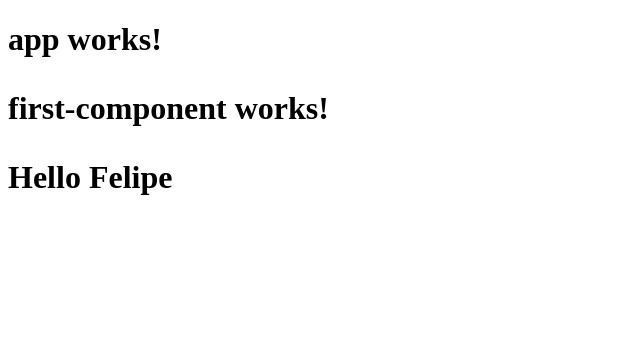
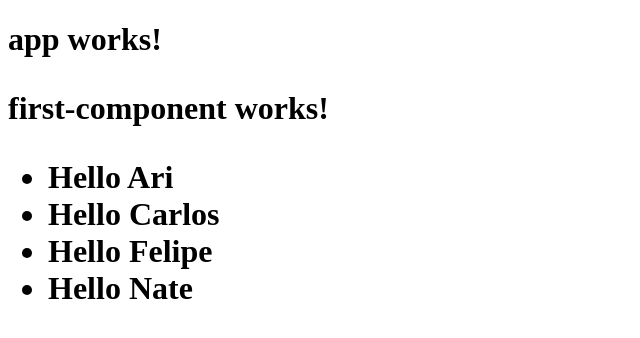
Before and after one commit to natanverdes/angular2-links-list, an Angular app: page / in a window 1280 px wide. Shown: the top 338 px of the page, without its empty margins (0-640 px from the left). Built offline with nearby package versions, Linux system fonts and the light colour scheme.

Commit message:
Example of array usage and ngFor inside user-list component

```diff
--- a/src/app/app.component.html
+++ b/src/app/app.component.html
@@ -2,5 +2,5 @@
   {{title}}
 
   <app-first-component></app-first-component>
-  <app-user-item></app-user-item>
+  <app-user-list></app-user-list>
 </h1>
--- a/src/app/user-list/user-list.component.html
+++ b/src/app/user-list/user-list.component.html
@@ -1,3 +1,3 @@
-<p>
-  user-list works!
-</p>
+<ul>
+  <li *ngFor="let name of names">Hello {{ name }}</li>
+</ul>
--- a/src/app/user-list/user-list.component.ts
+++ b/src/app/user-list/user-list.component.ts
@@ -6,8 +6,11 @@
   styleUrls: ['./user-list.component.css']
 })
 export class UserListComponent implements OnInit {
+  names: string[];
 
-  constructor() { }
+  constructor() {
+    this.names = ['Ari', 'Carlos', 'Felipe', 'Nate'];
+  }
 
   ngOnInit() {
   }
```
